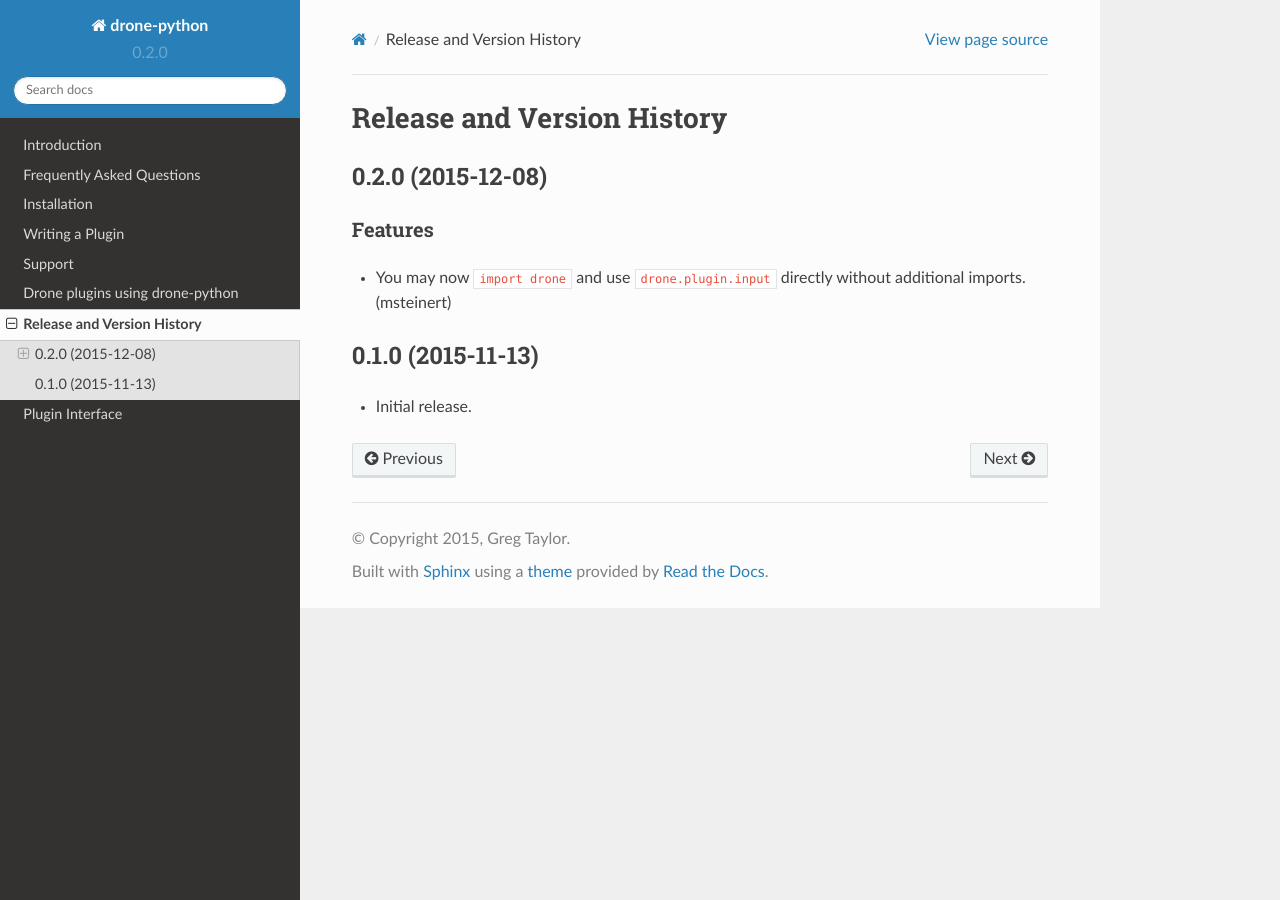
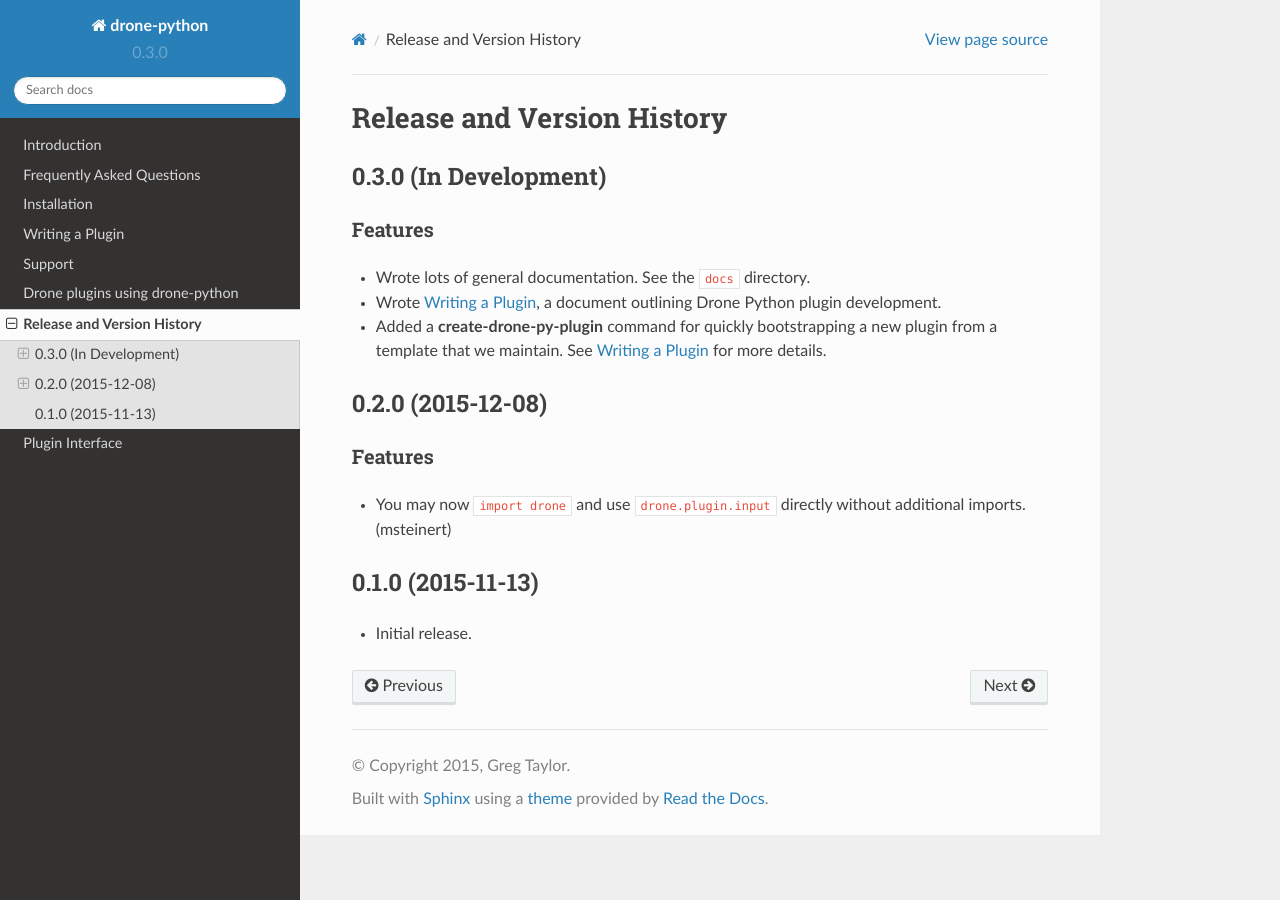
Before and after one commit to drone-python/drone-python, a Sphinx documentation site: the page built from docs/release_notes.rst, in a window 1280 px wide. Built offline with Sphinx 7.4.7 and the Read the Docs theme 2.0.0, drawn with Linux system fonts in a browser that asks for light colours.

Commit message:
Bumping version to 0.3.0 and updating changelog.

```diff
--- a/docs/release_notes.rst
+++ b/docs/release_notes.rst
@@ -4,6 +4,19 @@
 
 Release and Version History
 ===========================
+
+0.3.0 (In Development)
+----------------------
+
+Features
+^^^^^^^^
+
+* Wrote lots of general documentation. See the ``docs`` directory.
+* Wrote :doc:`writing_a_plugin`, a document outlining Drone Python
+  plugin development.
+* Added a :command:`create-drone-py-plugin` command for quickly
+  bootstrapping a new plugin from a template that we maintain. See
+  :doc:`writing_a_plugin` for more details.
 
 0.2.0 (2015-12-08)
 ------------------
--- a/drone/__init__.py
+++ b/drone/__init__.py
@@ -1,3 +1,3 @@
 from . import client, plugin  # noqa
 
-__version__ = '0.2.0'
+__version__ = '0.3.0'
```
